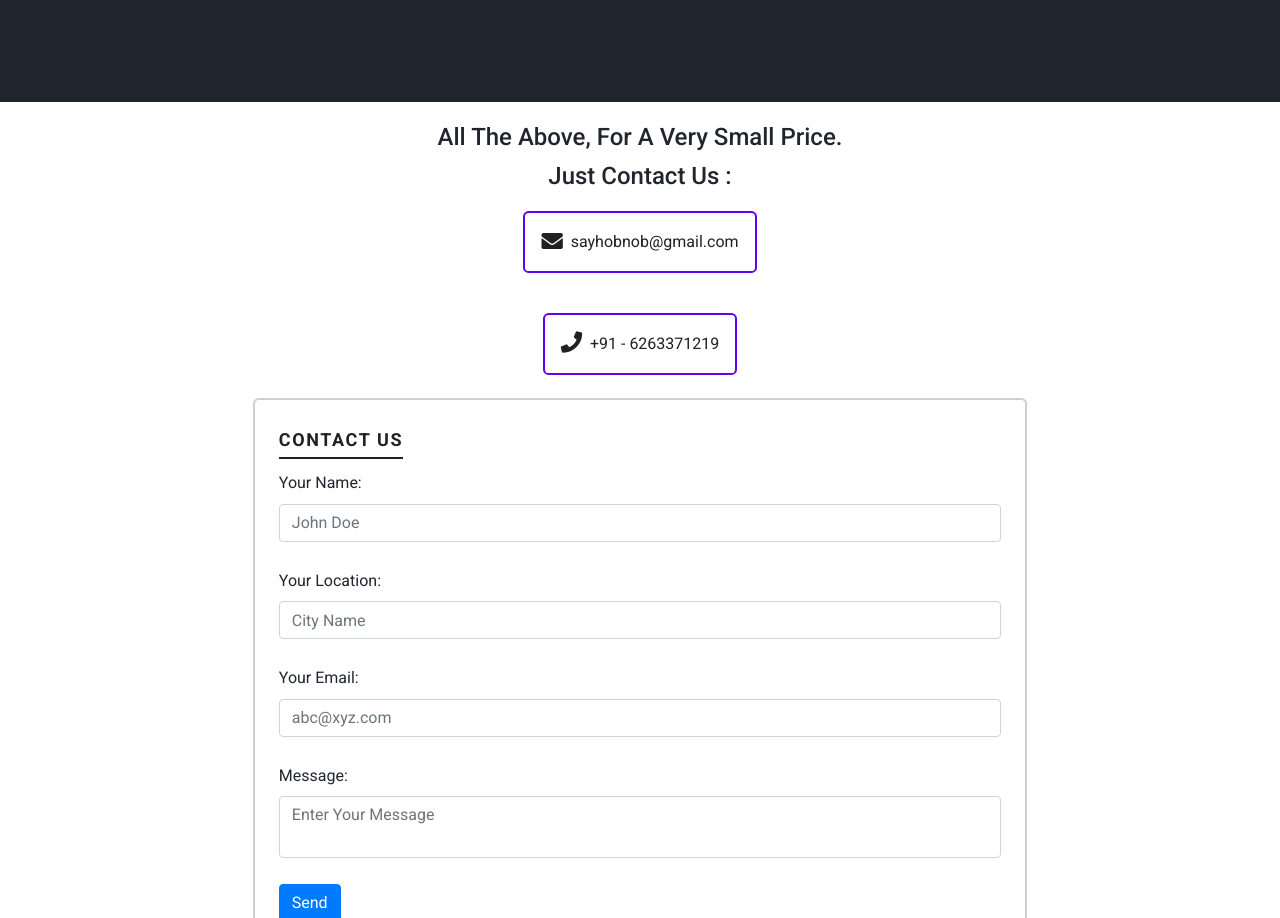
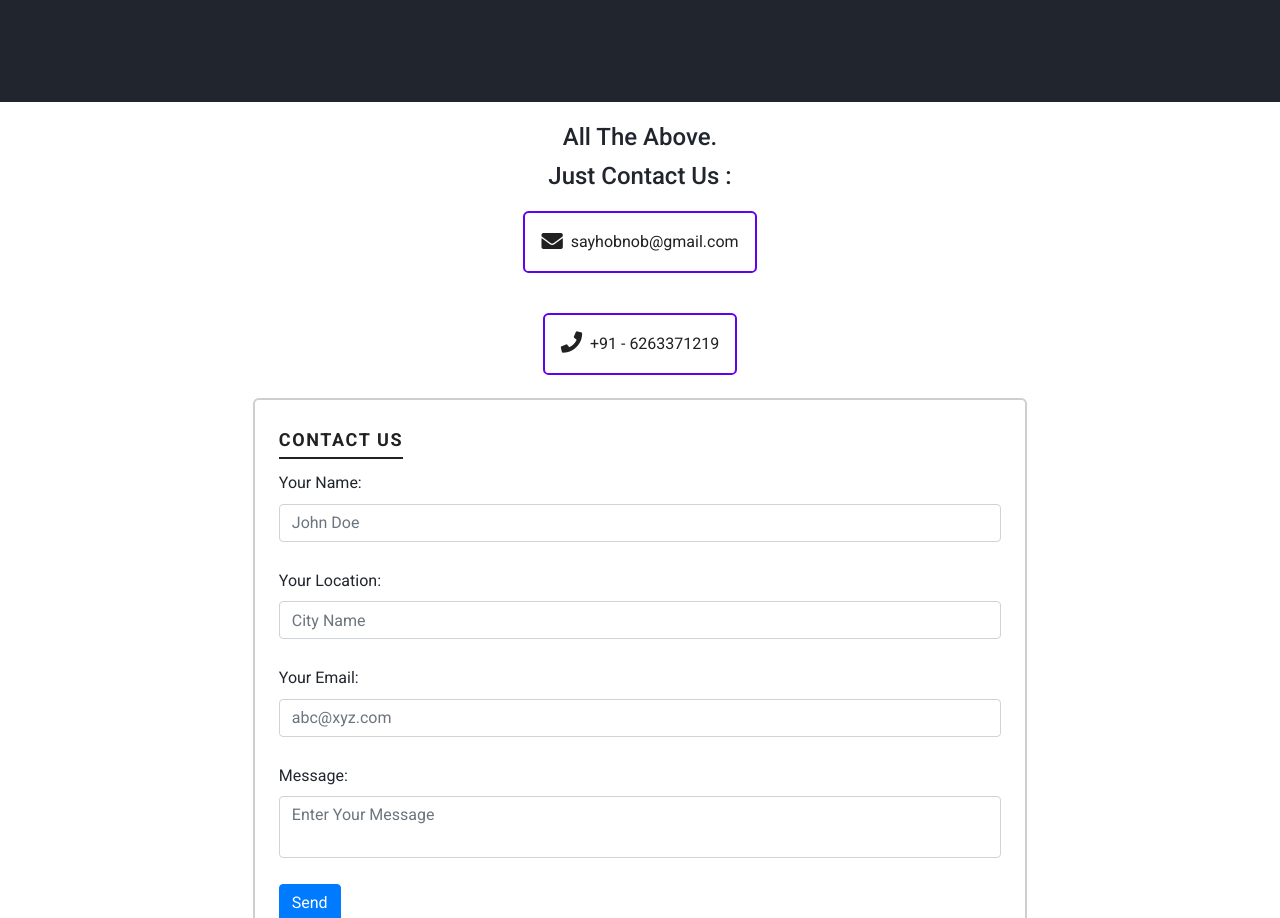
Before and after one commit to deve-sh/hobnob, a plain HTML site: page index.html in a window 1280 px wide. Shown: the part 5699-6617 px from the top of the page. Drawn offline with nearby package versions, Linux system fonts and the light colour scheme.

Commit message:
Removed the pricing thing for now.

```diff
--- a/index.html
+++ b/index.html
@@ -377,7 +377,7 @@
 		<section id="final">
 			<div class="fixedcontainer">
 				<div class="priceheading">
-					All the above, for a very small price.
+					All the above.
 					<br />
 					Just contact us :
 				</div>
```
